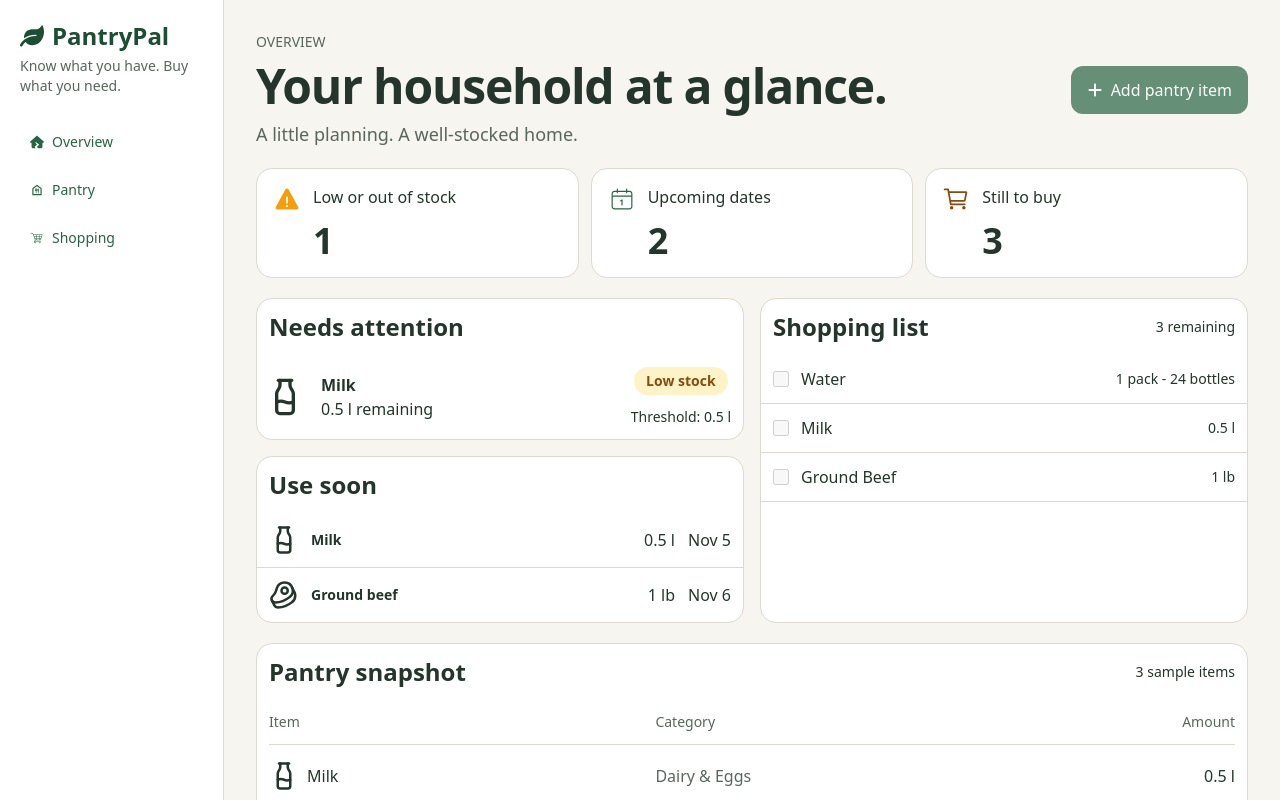
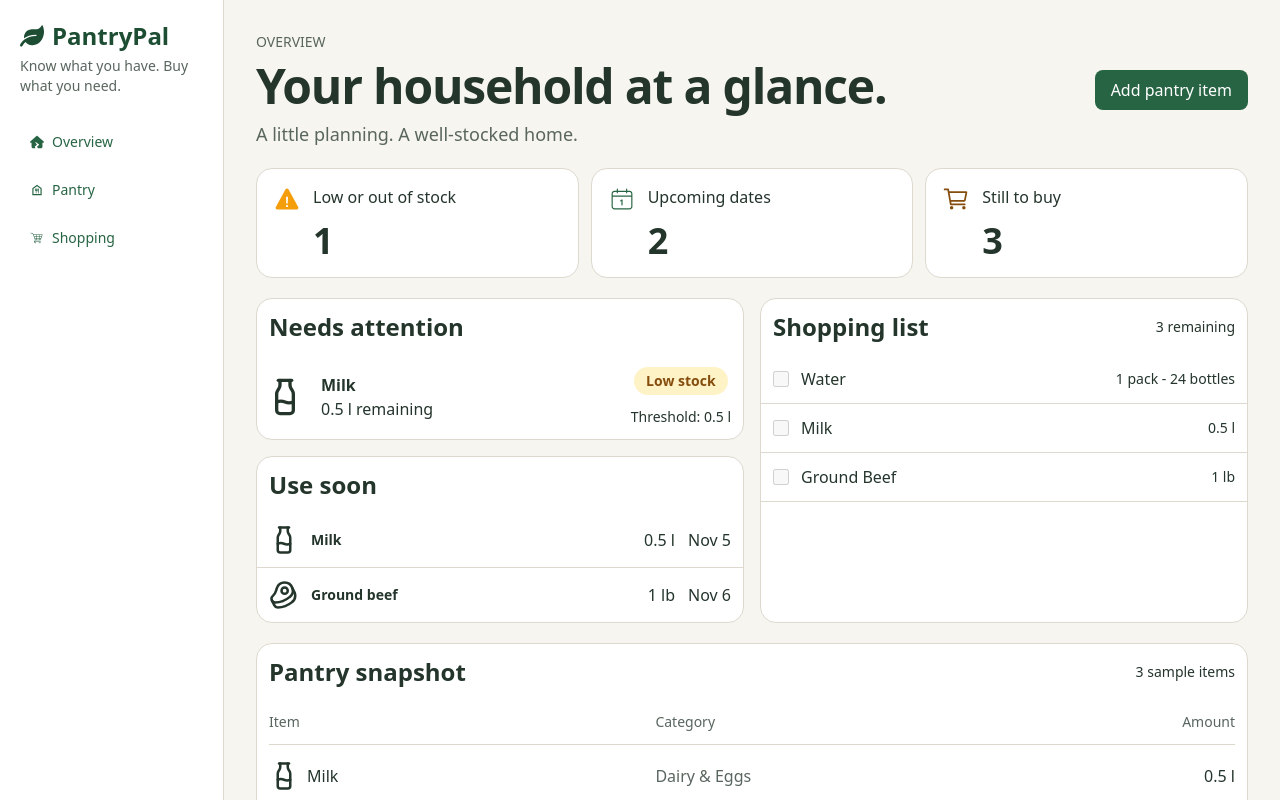
Before and after one commit to ajv55/PantryPal, a Next.js app: page / in a window 1280 px wide. Shown: the top 800 px of the page. Built offline with nearby package versions, Linux system fonts and the light colour scheme.

Commit message:
Add inline validation and accessible feedback to pantry drawer

```diff
--- a/app/globals.css
+++ b/app/globals.css
@@ -26,3 +26,19 @@ body {
   color: var(--color-ink);
   font-family: Arial, Helvetica, sans-serif;
 }
+
+@media (prefers-reduced-motion: no-preference) {
+  .pantry-drawer[open] {
+    animation: pantry-drawer-enter 280ms ease-out;
+  }
+}
+
+@keyframes pantry-drawer-enter {
+  from {
+    transform: translateX(100%);
+  }
+
+  to {
+    transform: translateX(0);
+  }
+}
--- a/app/page.tsx
+++ b/app/page.tsx
@@ -2,11 +2,11 @@ import Sidebar from "./components/sidebar";
 import { IoIosWarning } from "react-icons/io";
 import { CiCalendarDate } from "react-icons/ci";
 import { IoCartOutline } from "react-icons/io5";
-import { FaPlus } from "react-icons/fa6";
 import { LuMilk } from "react-icons/lu";
 import { LuBeef } from "react-icons/lu";
 import { FaBottleWater } from "react-icons/fa6";
 import Footer from "./components/footer";
+import AddPantryItemDrawer from "./components/AddPantryItemDrawer";
 
 
 export default function Home() {
@@ -26,9 +26,7 @@ export default function Home() {
             <p className="font-medium text-lg text-muted">A little planning. A well-stocked home.</p>
           </div>
 
-          <button type="button" disabled className="flex w-full items-center justify-center gap-2 rounded-xl bg-brand px-4 py-3 text-white disabled:opacity-70 sm:w-auto">
-            <FaPlus aria-hidden="true" /> Add pantry item
-          </button>
+          <AddPantryItemDrawer />
         </div>
 
         {/* Summary Cards */}
```
